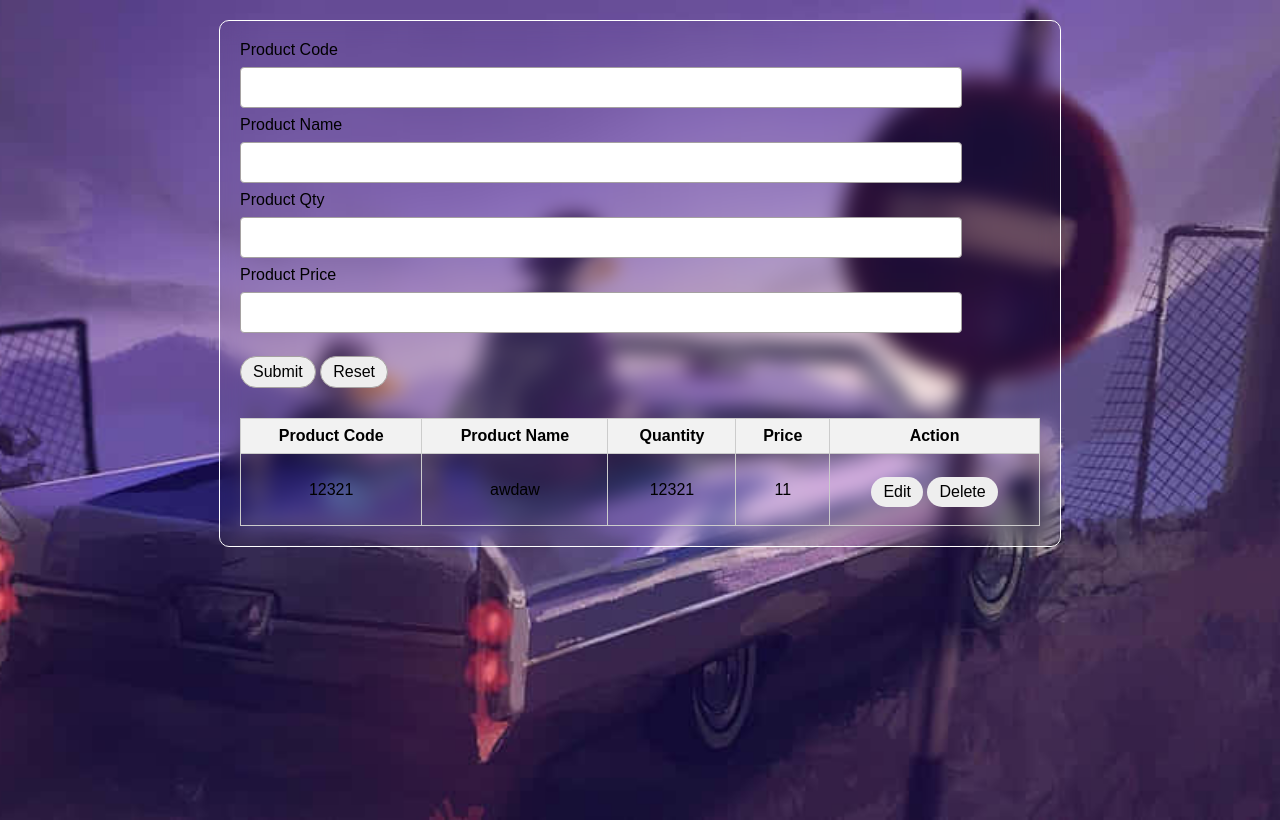
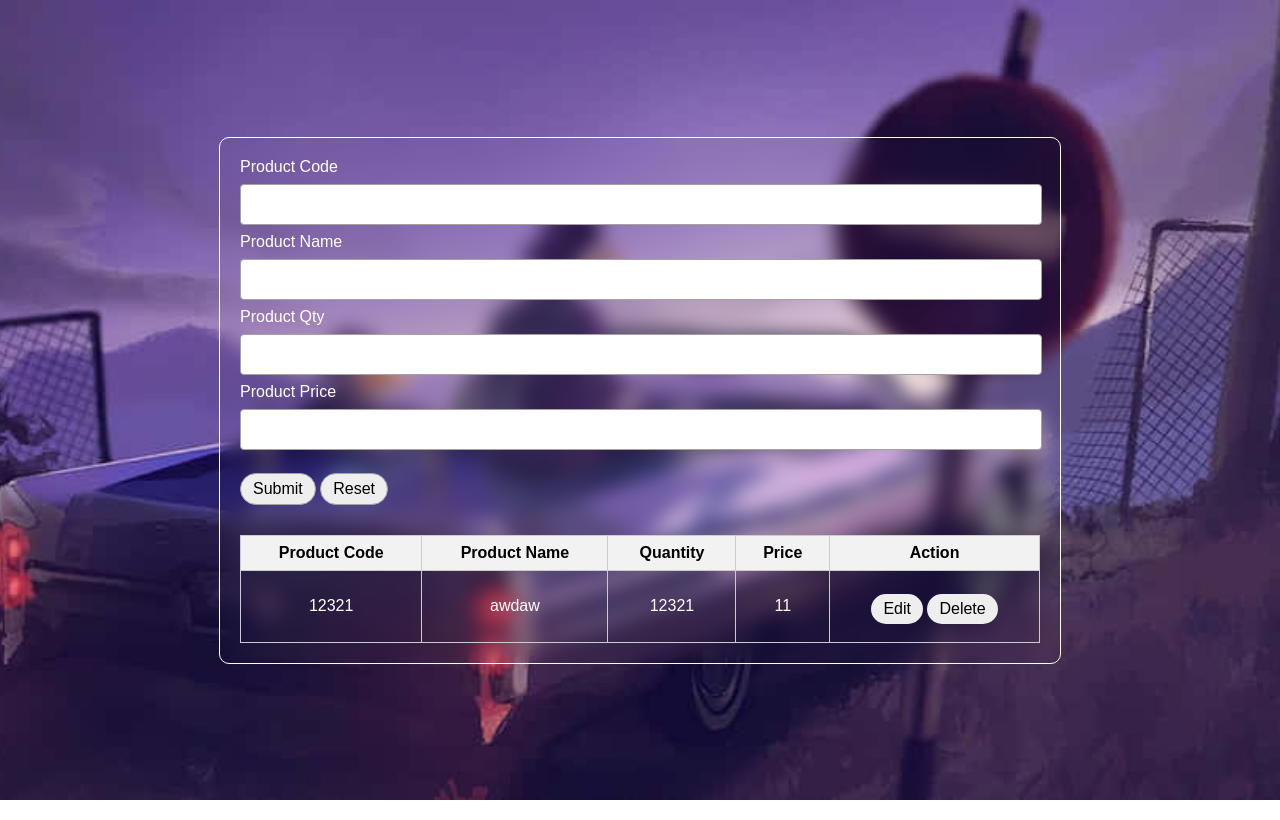
Before and after one commit to Nuwil/crud-operation2, a plain HTML site: page index.html in a window 1280 px wide. Drawn offline with Linux system fonts and the light colour scheme.

Commit message:
finished product

```diff
--- a/index.html
+++ b/index.html
@@ -12,19 +12,19 @@
         <form autocomplete="off" onsubmit="onFormSubmit(event)">
             <div>
                 <label for="productCode">Product Code</label>
-                <input type="text" name="productCode" id="productCode">
+                <input type="text" name="productCode" id="productCode" required>
             </div>
             <div>
                 <label for="product">Product Name</label>
-                <input type="text" name="productName" id="productName">
+                <input type="text" name="productName" id="productName" required>
             </div>
             <div>
                 <label for="qty">Product Qty</label>
-                <input type="number" name="quantity" id="quantity">
+                <input type="number" name="quantity" id="quantity" required>
             </div>
             <div>
                 <label for="perPrice">Product Price</label>
-                <input type="number" name="pricePerProduct" id="pricePerProduct">
+                <input type="number" name="pricePerProduct" id="pricePerProduct" required>
             </div>
             <div class="form-action--button">
                 <input type="submit" value="Submit">
@@ -44,7 +44,7 @@
                 </tr>
             </thead>
             <tbody>
-                <!-- Example Row -->
+
                 <tr>
                     <td>12321</td>
                     <td>awdaw</td>
@@ -55,7 +55,7 @@
                         <button onclick="onDelete(this)">Delete</button>
                     </td>
                 </tr>
-                <!-- More rows will be dynamically added here -->
+
             </tbody>
         </table>
     </div>
--- a/style.css
+++ b/style.css
@@ -1,3 +1,4 @@
+/* COMMENTS HERE ARE GUIDED BY AI */
 * {
     padding: 0;
     margin: 0;
@@ -13,8 +14,7 @@ body {
     min-height: 100vh;
     display: flex;
     justify-content: center;
-    align-items: flex-start; /* Align items to the top */
-    padding-top: 20px; /* Add some padding at the top */
+    align-items: center;
 }
 
 .container {
@@ -24,7 +24,7 @@ body {
     padding: 20px;
     border-radius: 10px;
     border: 1px solid white;
-    color: whit;
+    color: white;
 }
 
 form {
@@ -43,14 +43,14 @@ table.list th, table.list td {
 }
 
 table.list th {
-    background-color: #f2f2f2; /* Adds a background color to headers */
+    background-color: #f2f2f2;
     position: sticky; /* Makes headers sticky */
     top: 0; /* Sticks headers to the top */
     color: black;
 }
 
 input[type="text"], input[type="number"] {
-    width: 85%;
+    width: 95%;
     padding: 12px 20px;
     margin: 8px 0;
     display: inline-block;
```
